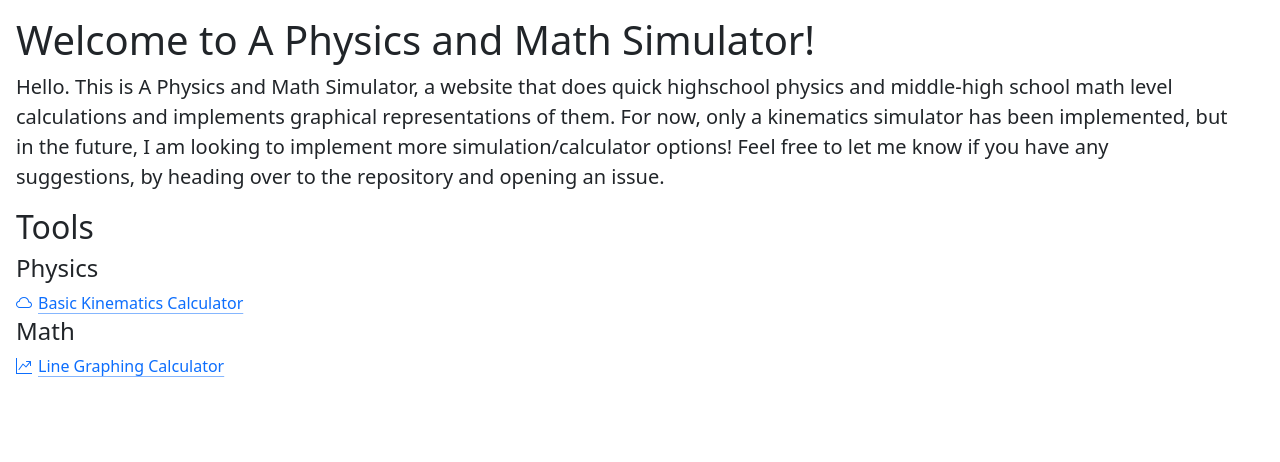
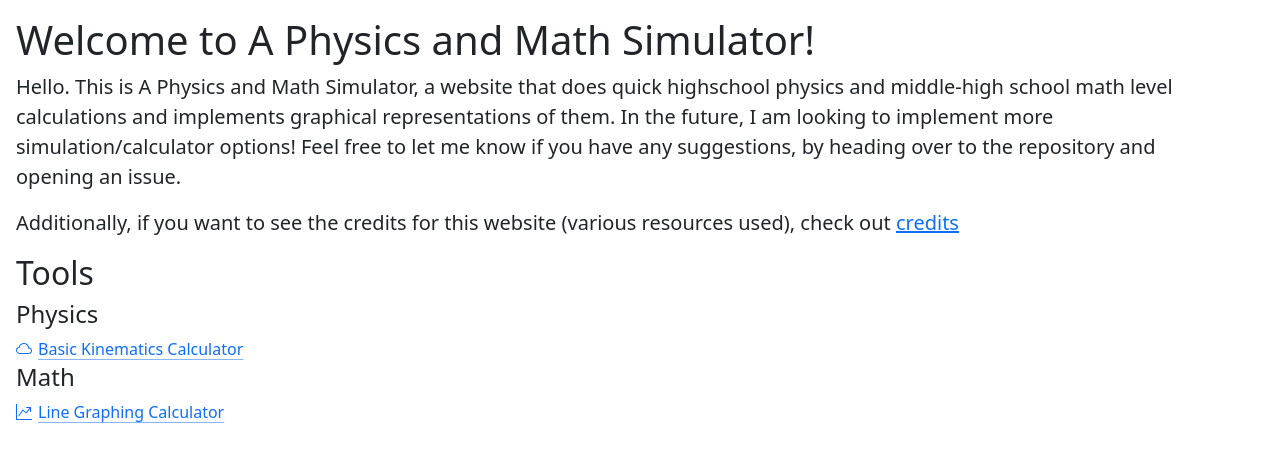
Before and after one commit to heyitsM/kinematics-simulator, a Flask app: page / in a window 1280 px wide. Shown: the top 462 px of the page. Run offline with Flask 3, Linux system fonts and the light colour scheme.

Commit message:
added a credits page, and changed the icon for the website (set it to something)

```diff
--- a/app.py
+++ b/app.py
@@ -80,6 +80,7 @@ def do_kinematics():
 
     return render_template('kinematics.html', form=form)
 
+
 @app.route('/line-equation', methods=['GET', 'POST'])
 def line_equation():
     formT = TwoPointsLine()
@@ -110,5 +111,10 @@ def line_equation():
     return render_template('line_equations.html', form=formT, form2=formP)
 
 
+@app.route('/credits')
+def credits():
+    return render_template('credits.html')
+
+
 if __name__ == '__main__':
     app.run()
--- a/templates/base.html
+++ b/templates/base.html
@@ -5,6 +5,7 @@
     <title>{% block title %}{% endblock %} - A Physics Simulator</title>
     <script src="https://cdn.jsdelivr.net/npm/chart.js"></script>
     <link href="https://cdn.jsdelivr.net/npm/bootstrap@5.3.3/dist/css/bootstrap.min.css" rel="stylesheet" integrity="sha384-QWTKZyjpPEjISv5WaRU9OFeRpok6YctnYmDr5pNlyT2bRjXh0JMhjY6hW+ALEwIH" crossorigin="anonymous">
+    <link rel="icon" type="image/x-icon" href="static/calculating.png">
 </head>
 <body>
     <div class="row ms-3 me-5 mt-3">
--- /dev/null
+++ b/templates/credits.html
@@ -0,0 +1,6 @@
+{% extends 'base.html' %}
+{% block title %} Credits {% endblock %}
+{% block displayTitle %} Credits {% endblock %}
+{% block body %}
+    <a href="https://www.flaticon.com/free-icons/maths" title="maths icons">Maths icons (tab icon) created by Eucalyp - Flaticon</a>
+{% endblock %}
--- a/templates/main.html
+++ b/templates/main.html
@@ -4,14 +4,15 @@
     <meta charset="UTF-8">
     <title>Welcome - A Physics and Math Simulator</title>
     <link href="https://cdn.jsdelivr.net/npm/bootstrap@5.3.3/dist/css/bootstrap.min.css" rel="stylesheet" integrity="sha384-QWTKZyjpPEjISv5WaRU9OFeRpok6YctnYmDr5pNlyT2bRjXh0JMhjY6hW+ALEwIH" crossorigin="anonymous">
+    <link rel="icon" type="image/x-icon" href="static/calculating.png">
 </head>
 <body>
     <div class="ms-3 me-5 mt-3">
         <H1>Welcome to A Physics and Math Simulator!</H1>
         <p class="lead">Hello. This is A Physics and Math Simulator, a website that does quick highschool physics and middle-high school math
-            level calculations and implements graphical representations of them. For now, only a kinematics simulator has been implemented,
-            but in the future, I am looking to implement more simulation/calculator options! Feel free to let me know if you
-        have any suggestions, by heading over to the repository and opening an issue.</p>
+            level calculations and implements graphical representations of them. In the future, I am looking to implement more simulation/calculator
+            options! Feel free to let me know if you have any suggestions, by heading over to the repository and opening an issue.</p>
+        <p class="lead">Additionally, if you want to see the credits for this website (various resources used), check out <a href="{{ url_for('credits') }}">credits</a></p>
 
         <h2>Tools</h2>
         <h4>Physics</h4>
```
Also changed, not shown: static/calculating.png (added), static/icon.jpg (added).
